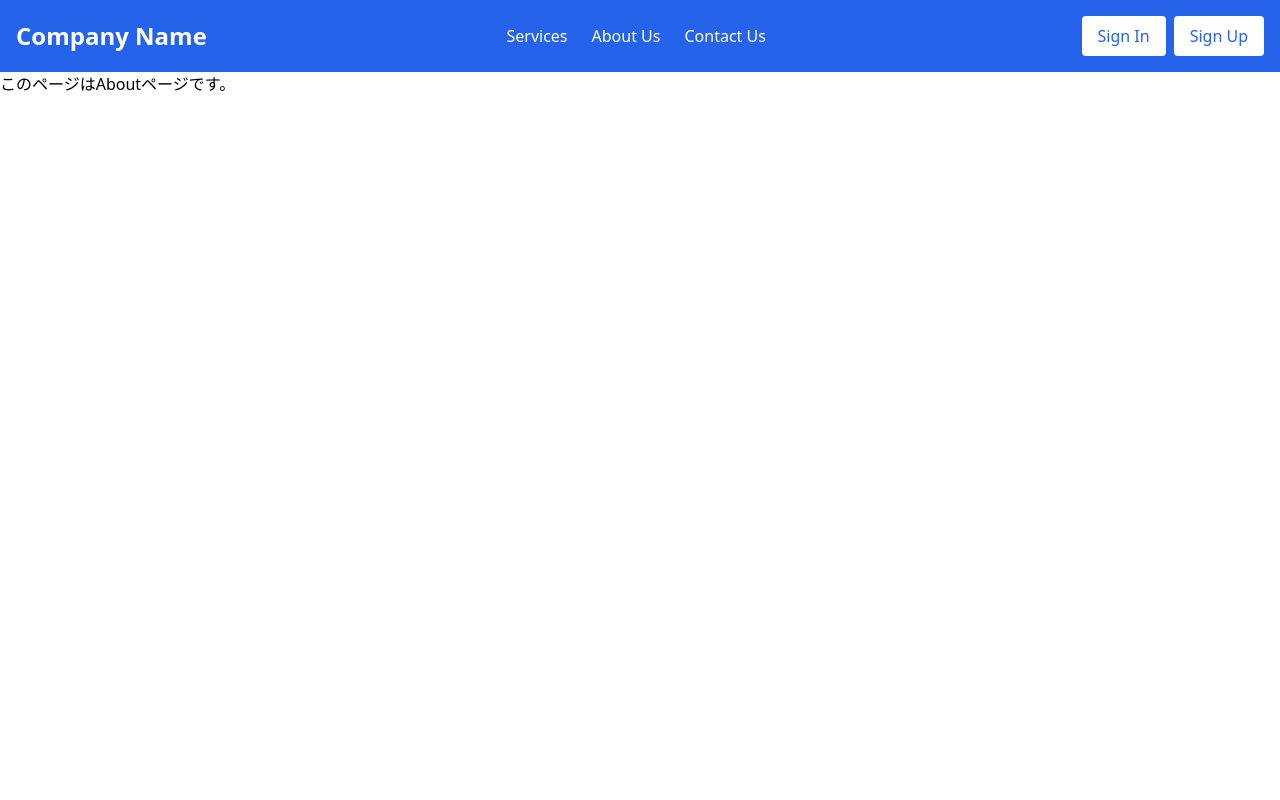
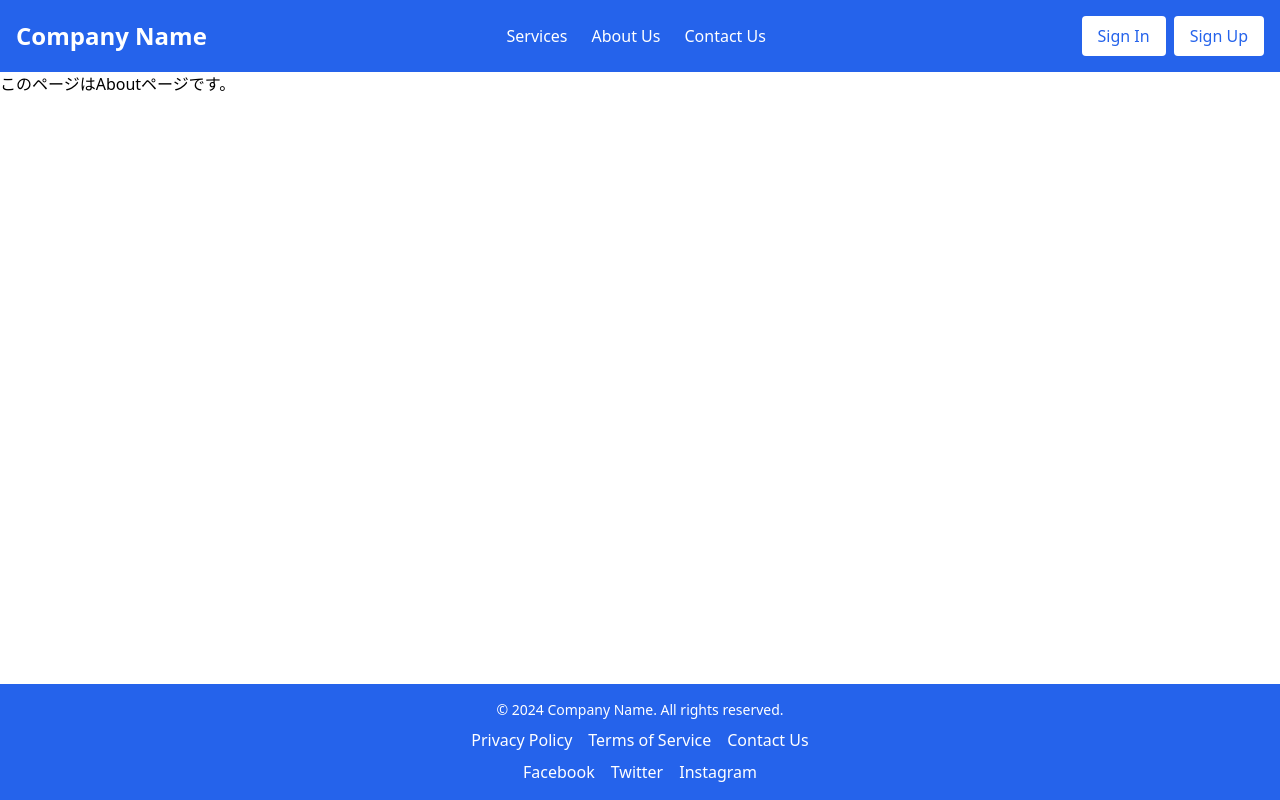
Before and after one commit to takeuchima0/nextjs_authjs_demo, a Next.js app: page /about in a window 1280 px wide. Built offline with nearby package versions, Linux system fonts and the light colour scheme.

Commit message:
fix: footer section

```diff
--- a/app/components/layouts/footer/Footer.tsx
+++ b/app/components/layouts/footer/Footer.tsx
@@ -0,0 +1,43 @@
+import React from 'react';
+
+const Footer = () => {
+  return (
+    <footer className="flex flex-col items-center justify-center p-4 bg-blue-600 text-white">
+      <div className="text-center">
+        <p className="text-sm">© 2024 Company Name. All rights reserved.</p>
+      </div>
+      <nav className="mt-2">
+        <ul className="flex space-x-4">
+          <li>
+            <a href="#privacy" className="hover:text-gray-300">
+              Privacy Policy
+            </a>
+          </li>
+          <li>
+            <a href="#terms" className="hover:text-gray-300">
+              Terms of Service
+            </a>
+          </li>
+          <li>
+            <a href="#contact" className="hover:text-gray-300">
+              Contact Us
+            </a>
+          </li>
+        </ul>
+      </nav>
+      <div className="mt-2">
+        <a href="https://facebook.com" className="hover:text-gray-300 mx-2">
+          Facebook
+        </a>
+        <a href="https://twitter.com" className="hover:text-gray-300 mx-2">
+          Twitter
+        </a>
+        <a href="https://instagram.com" className="hover:text-gray-300 mx-2">
+          Instagram
+        </a>
+      </div>
+    </footer>
+  );
+};
+
+export default Footer;
--- a/app/layout.tsx
+++ b/app/layout.tsx
@@ -1,6 +1,7 @@
+import './globals.css';
 import type { Metadata } from 'next';
 import Header from './components/layouts/header/Header';
-import './globals.css';
+import Footer from './components/layouts/footer/Footer';
 
 export const metadata: Metadata = {
   title: 'Next.js Sample Layout',
@@ -14,9 +15,10 @@ export default function RootLayout({
 }>) {
   return (
     <html lang="ja">
-      <body className="antialiased">
+      <body className="antialiased flex flex-col min-h-screen">
         <Header />
-        <main>{children}</main>
+        <main className="flex-grow">{children}</main>
+        <Footer />
       </body>
     </html>
   );
```
Also changed, not shown: 1 other file (tests, documents, lock files or other folders).
